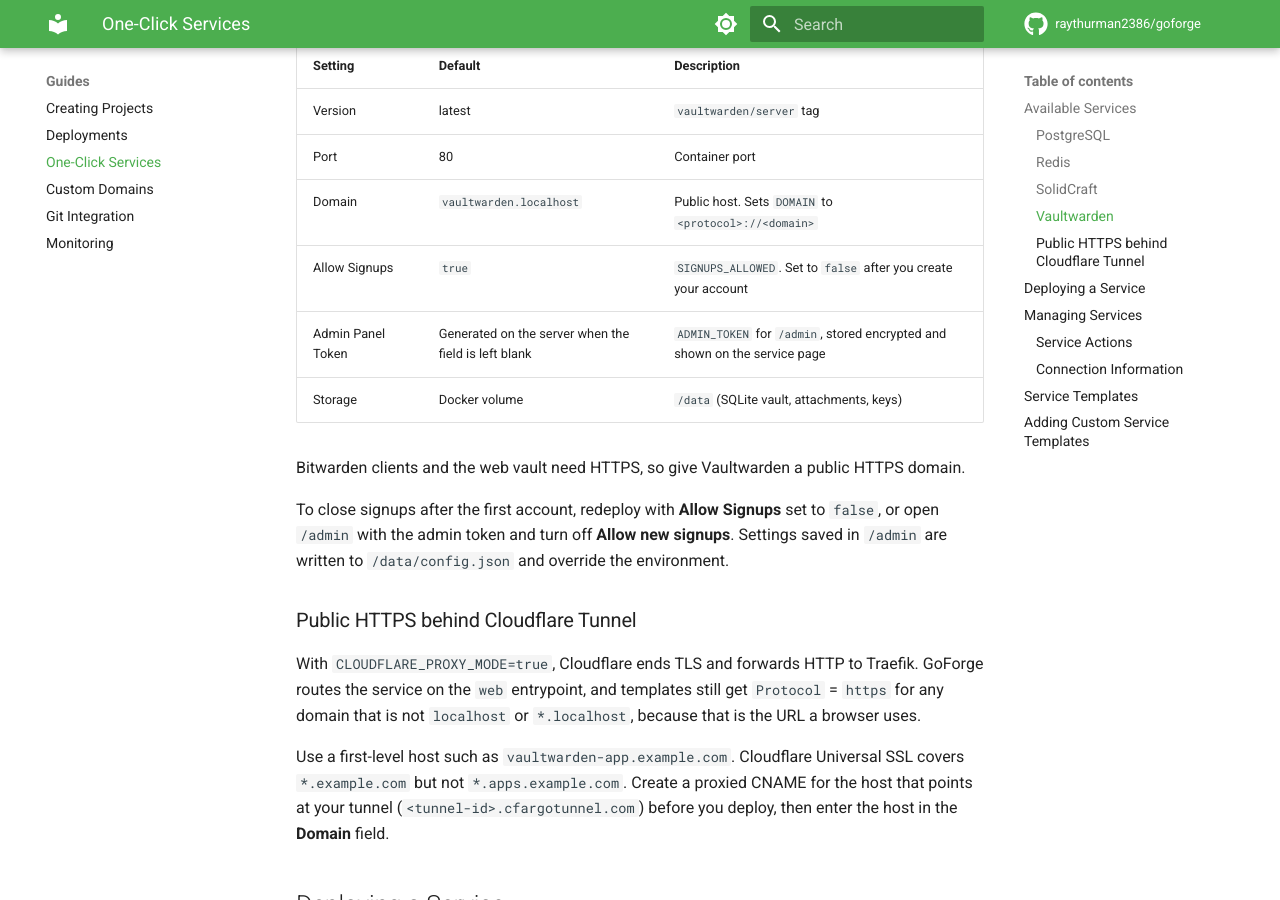
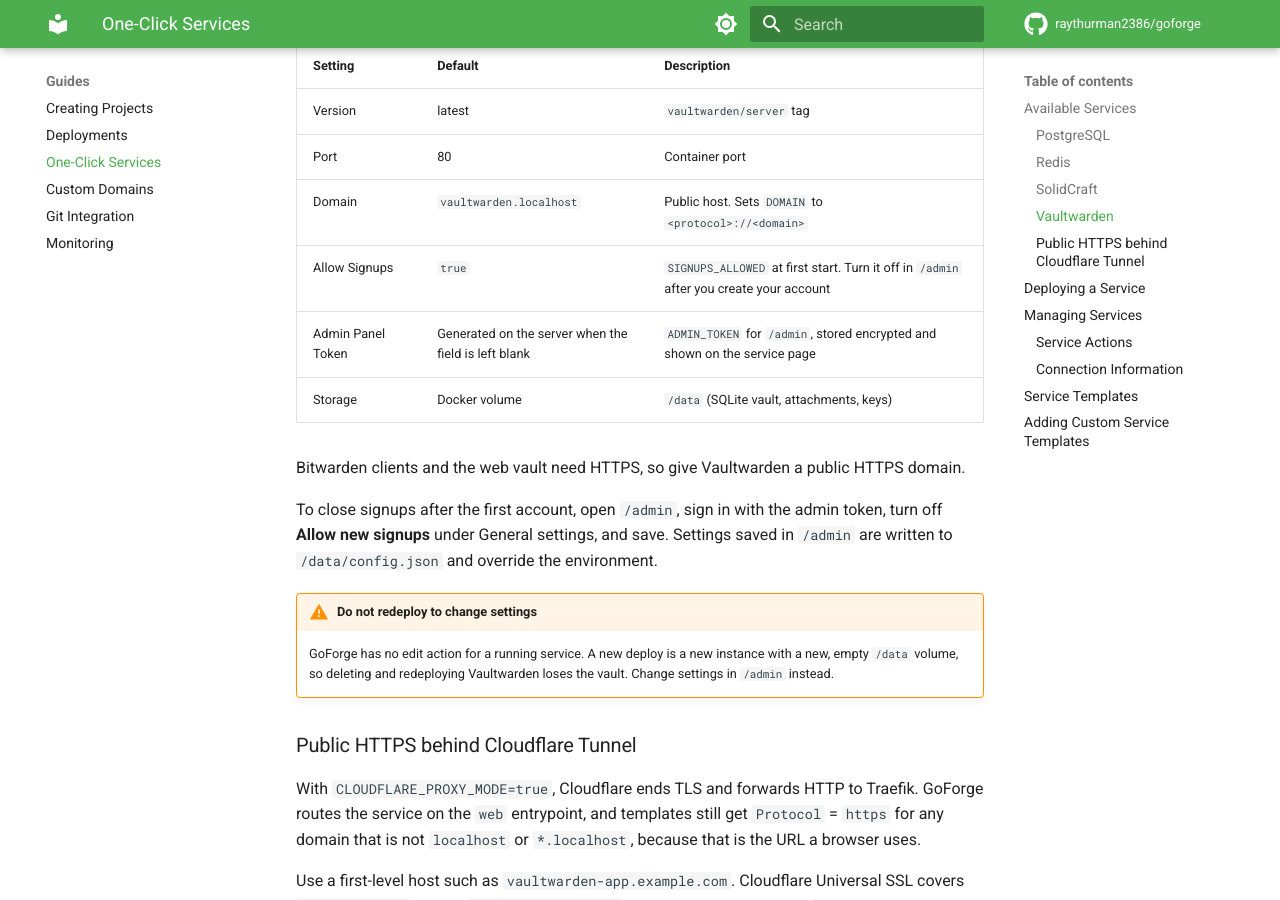
Before and after one commit to raythurman2386/goforge, an MkDocs documentation site: the page built from docs/guides/services.md, in a window 1280 px wide and 900 px high, scrolled down 1762 px. Built offline with MkDocs 1.6.1 and Material for MkDocs 9.7.7, drawn with Linux system fonts in a browser that asks for light colours; comment, search, counter and statistics services are not loaded.

Commit message:
docs(services): close Vaultwarden signups in /admin, not by redeploying
A redeploy is a new instance with a new /data volume, so it would drop the vault.

```diff
--- a/docs/guides/services.md
+++ b/docs/guides/services.md
@@ -53,13 +53,16 @@
 | Version | latest | `vaultwarden/server` tag |
 | Port | 80 | Container port |
 | Domain | `vaultwarden.localhost` | Public host. Sets `DOMAIN` to `<protocol>://<domain>` |
-| Allow Signups | `true` | `SIGNUPS_ALLOWED`. Set to `false` after you create your account |
+| Allow Signups | `true` | `SIGNUPS_ALLOWED` at first start. Turn it off in `/admin` after you create your account |
 | Admin Panel Token | Generated on the server when the field is left blank | `ADMIN_TOKEN` for `/admin`, stored encrypted and shown on the service page |
 | Storage | Docker volume | `/data` (SQLite vault, attachments, keys) |
 
 Bitwarden clients and the web vault need HTTPS, so give Vaultwarden a public HTTPS domain.
 
-To close signups after the first account, redeploy with **Allow Signups** set to `false`, or open `/admin` with the admin token and turn off **Allow new signups**. Settings saved in `/admin` are written to `/data/config.json` and override the environment.
+To close signups after the first account, open `/admin`, sign in with the admin token, turn off **Allow new signups** under General settings, and save. Settings saved in `/admin` are written to `/data/config.json` and override the environment.
+
+!!! warning "Do not redeploy to change settings"
+    GoForge has no edit action for a running service. A new deploy is a new instance with a new, empty `/data` volume, so deleting and redeploying Vaultwarden loses the vault. Change settings in `/admin` instead.
 
 ### Public HTTPS behind Cloudflare Tunnel
 
```
Also changed, not shown: docs/reference/service-templates.md (+1 -1 lines), 1 other file.
